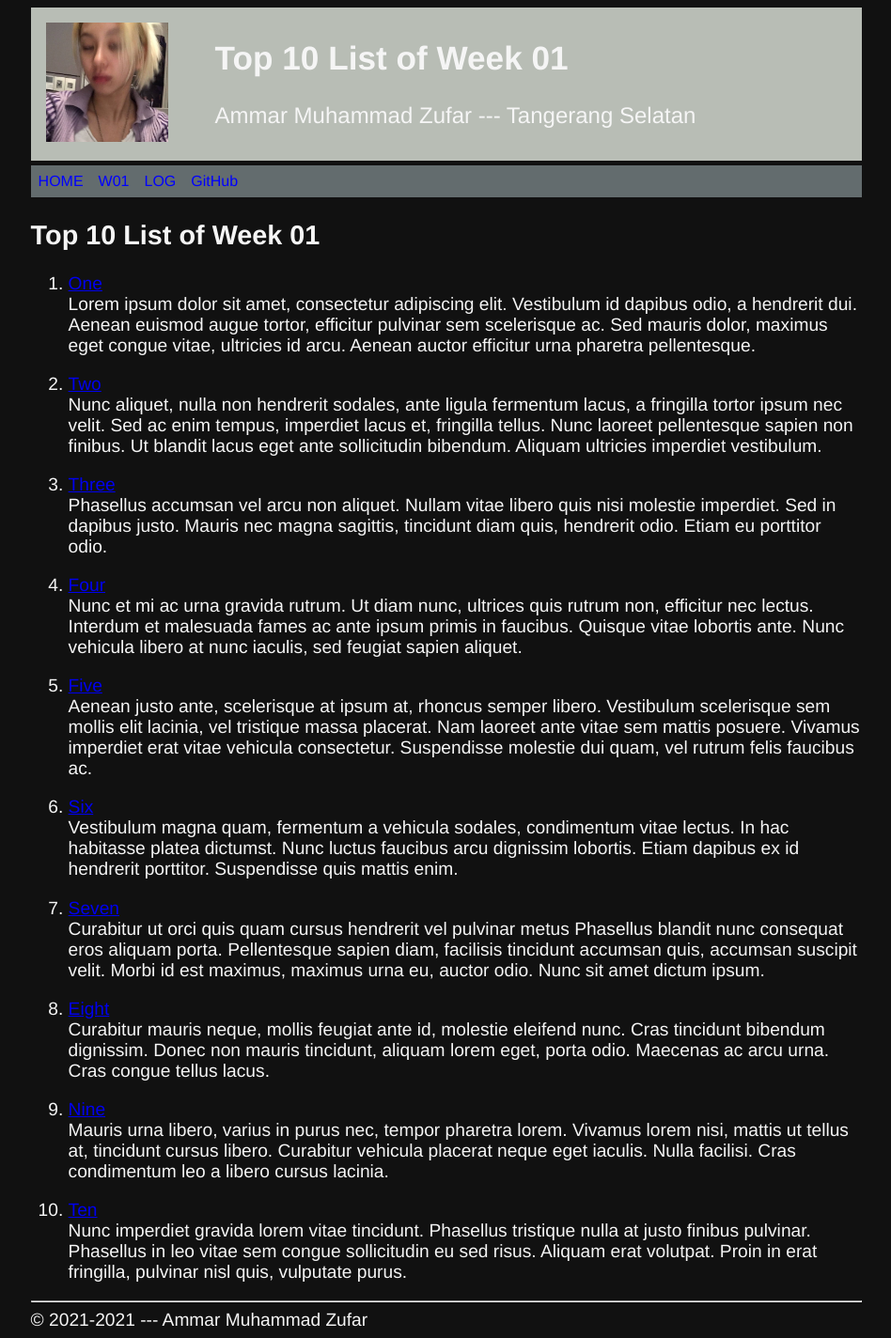
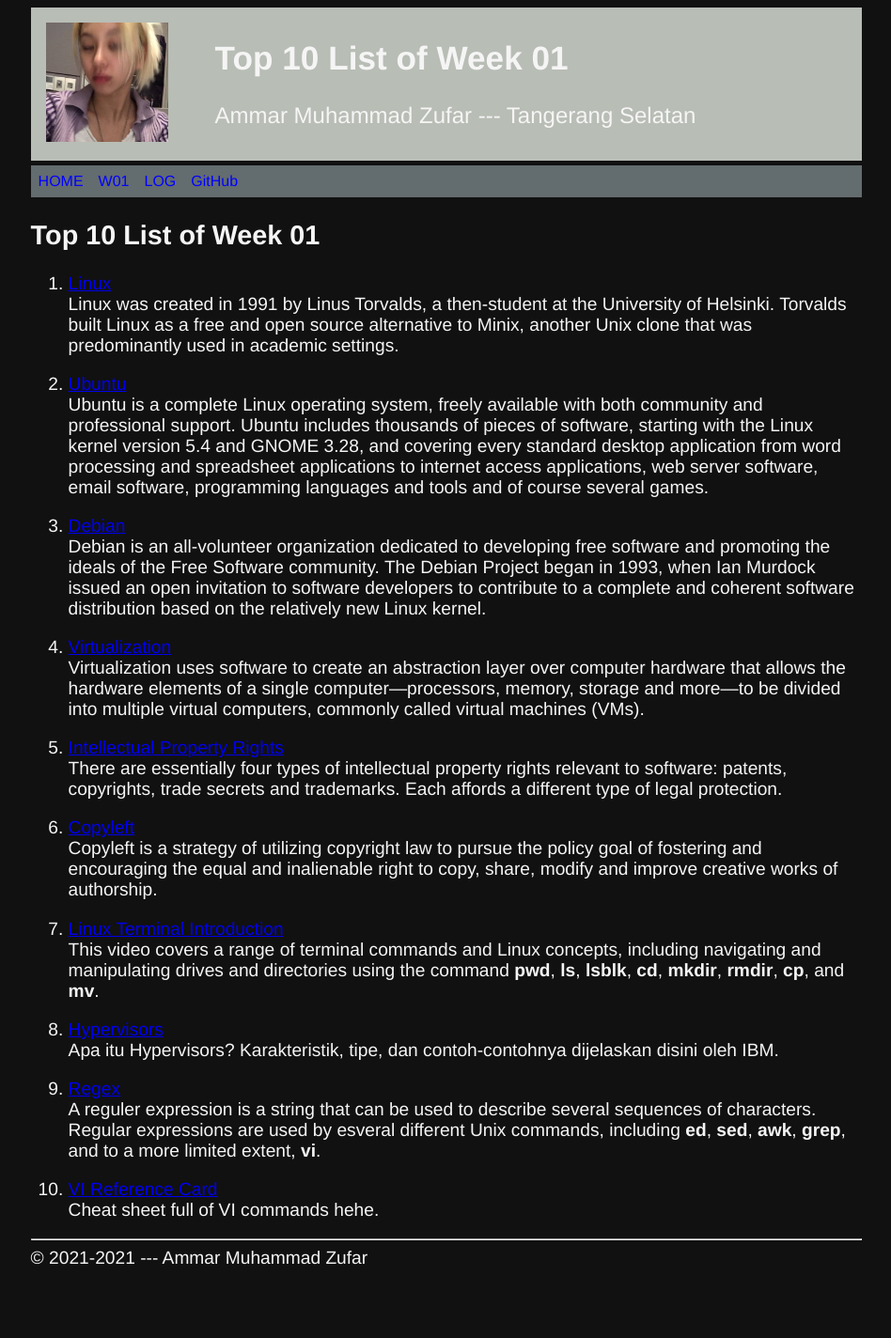
Before and after one commit to amzufar/os211, a Jekyll site: the page built from w01.md, in a window 1280 px wide. Shown: the whole page at 94% size, without its empty margins (165-1113 px from the left). Built offline with Jekyll 4.4.1, drawn with Linux system fonts in a browser that asks for light colours; our own code applies the rules of GitHub Pages for plain Markdown files; after the commit the page ends 1358 px from its top, so only the background shows below that.

Commit message:
update log + edit w01.md

```diff
--- a/TXT/mylog.txt
+++ b/TXT/mylog.txt
@@ -11,5 +11,5 @@ ZCZC W00 30 L22 YouTube: study
 ZCZC W01 40 L01 SCELE related: Pop Quiz
 ZCZC W01 100 L02 ZOOM related: Weekly Zoom Meeting
 ZCZC W01 50 L04 GitHub Pages: page revamp
-ZCZC W01 30 L05 GSGS related
+ZCZC W01 180 L05 GSGS related: Top 10 Links of The Week (TTLoTW)
 ZCZC W01 30 L08 Trying Something: edit GitHub Page
--- a/w01.md
+++ b/w01.md
@@ -5,72 +5,32 @@ permalink: /W01/
 
 # Top 10 List of Week 01
 
-1. [One](https://en.wikipedia.org/wiki/1)<br>
-Lorem ipsum dolor sit amet, consectetur adipiscing elit.
-Vestibulum id dapibus odio, a hendrerit dui.
-Aenean euismod augue tortor, efficitur pulvinar sem scelerisque ac.
-Sed mauris dolor, maximus eget congue vitae, ultricies id arcu.
-Aenean auctor efficitur urna pharetra pellentesque.
+1. [Linux](https://opensource.com/resources/linux)<br>
+Linux was created in 1991 by Linus Torvalds, a then-student at the University of Helsinki. Torvalds built Linux as a free and open source alternative to Minix, another Unix clone that was predominantly used in academic settings.
 
-2. [Two](https://en.wikipedia.org/wiki/2)<br>
-Nunc aliquet, nulla non hendrerit sodales, ante ligula fermentum lacus, a fringilla tortor ipsum nec velit.
-Sed ac enim tempus, imperdiet lacus et, fringilla tellus.
-Nunc laoreet pellentesque sapien non finibus.
-Ut blandit lacus eget ante sollicitudin bibendum.
-Aliquam ultricies imperdiet vestibulum.
+2. [Ubuntu](https://help.ubuntu.com/lts/installation-guide/s390x/ch01.html)<br>
+Ubuntu is a complete Linux operating system, freely available with both community and professional support. Ubuntu includes thousands of pieces of software, starting with the Linux kernel version 5.4 and GNOME 3.28, and covering every standard desktop application from word processing and spreadsheet applications to internet access applications, web server software, email software, programming languages and tools and of course several games.
 
-3. [Three](https://en.wikipedia.org/wiki/3)<br>
-Phasellus accumsan vel arcu non aliquet.
-Nullam vitae libero quis nisi molestie imperdiet.
-Sed in dapibus justo.
-Mauris nec magna sagittis, tincidunt diam quis, hendrerit odio.
-Etiam eu porttitor odio.
+3. [Debian](https://help.ubuntu.com/lts/installation-guide/s390x/ch01s02.html)<br>
+Debian is an all-volunteer organization dedicated to developing free software and promoting the ideals of the Free Software community. The Debian Project began in 1993, when Ian Murdock issued an open invitation to software developers to contribute to a complete and coherent software distribution based on the relatively new Linux kernel.
 
-4. [Four](https://en.wikipedia.org/wiki/4)<br>
-Nunc et mi ac urna gravida rutrum.
-Ut diam nunc, ultrices quis rutrum non, efficitur nec lectus.
-Interdum et malesuada fames ac ante ipsum primis in faucibus.
-Quisque vitae lobortis ante.
-Nunc vehicula libero at nunc iaculis, sed feugiat sapien aliquet.
+4. [Virtualization](https://www.ibm.com/cloud/learn/virtualization-a-complete-guide)<br>
+Virtualization uses software to create an abstraction layer over computer hardware that allows the hardware elements of a single computer—processors, memory, storage and more—to be divided into multiple virtual computers, commonly called virtual machines (VMs).
 
-5. [Five](https://en.wikipedia.org/wiki/5)<br>
-Aenean justo ante, scelerisque at ipsum at, rhoncus semper libero.
-Vestibulum scelerisque sem mollis elit lacinia, vel tristique massa placerat.
-Nam laoreet ante vitae sem mattis posuere.
-Vivamus imperdiet erat vitae vehicula consectetur.
-Suspendisse molestie dui quam, vel rutrum felis faucibus ac.
+5. [Intellectual Property Rights](https://freibrunlaw.com/intellectual-property-rights-software-protect/)<br>
+There are essentially four types of intellectual property rights relevant to software: patents, copyrights, trade secrets and trademarks. Each affords a different type of legal protection.
 
-6. [Six](https://en.wikipedia.org/wiki/6)<br>
-Vestibulum magna quam, fermentum a vehicula sodales, condimentum vitae lectus.
-In hac habitasse platea dictumst.
-Nunc luctus faucibus arcu dignissim lobortis.
-Etiam dapibus ex id hendrerit porttitor.
-Suspendisse quis mattis enim.
+6. [Copyleft](https://copyleft.org/)<br>
+Copyleft is a strategy of utilizing copyright law to pursue the policy goal of fostering and encouraging the equal and inalienable right to copy, share, modify and improve creative works of authorship.
 
-7. [Seven](https://en.wikipedia.org/wiki/7)<br>
-Curabitur ut orci quis quam cursus hendrerit vel pulvinar metus
-Phasellus blandit nunc consequat eros aliquam porta.
-Pellentesque sapien diam, facilisis tincidunt accumsan quis, accumsan suscipit velit.
-Morbi id est maximus, maximus urna eu, auctor odio.
-Nunc sit amet dictum ipsum.
+7. [Linux Terminal Introduction](https://www.youtube.com/watch?v=SkB-eRCzWIU)<br>
+This video covers a range of terminal commands and Linux concepts, including navigating and manipulating drives and directories using the command <b>pwd</b>, <b>ls</b>, <b>lsblk</b>, <b>cd</b>, <b>mkdir</b>, <b>rmdir</b>, <b>cp</b>, and <b>mv</b>.
 
-8. [Eight](https://en.wikipedia.org/wiki/8)<br>
-Curabitur mauris neque, mollis feugiat ante id, molestie eleifend nunc.
-Cras tincidunt bibendum dignissim.
-Donec non mauris tincidunt, aliquam lorem eget, porta odio.
-Maecenas ac arcu urna.
-Cras congue tellus lacus.
+8. [Hypervisors](https://www.ibm.com/cloud/learn/hypervisors)<br>
+Apa itu Hypervisors? Karakteristik, tipe, dan contoh-contohnya dijelaskan disini oleh IBM.
 
-9. [Nine](https://en.wikipedia.org/wiki/9)<br>
-Mauris urna libero, varius in purus nec, tempor pharetra lorem.
-Vivamus lorem nisi, mattis ut tellus at, tincidunt cursus libero.
-Curabitur vehicula placerat neque eget iaculis.
-Nulla facilisi.
-Cras condimentum leo a libero cursus lacinia.
+9. [Regex](https://www.tutorialspoint.com/unix/unix-regular-expressions.htm)<br>
+A reguler expression is a string that can be used to describe several sequences of characters. Regular expressions are used by esveral different Unix commands, including <b>ed</b>, <b>sed</b>, <b>awk</b>, <b>grep</b>, and to a more limited extent, <b>vi</b>.
 
-10. [Ten](https://en.wikipedia.org/wiki/10)<br>
-Nunc imperdiet gravida lorem vitae tincidunt.
-Phasellus tristique nulla at justo finibus pulvinar.
-Phasellus in leo vitae sem congue sollicitudin eu sed risus.
-Aliquam erat volutpat.
-Proin in erat fringilla, pulvinar nisl quis, vulputate purus.
+10. [VI Reference Card](http://web.mit.edu/merolish/Public/vi-ref.pdf)<br>
+Cheat sheet full of VI commands hehe.
```
